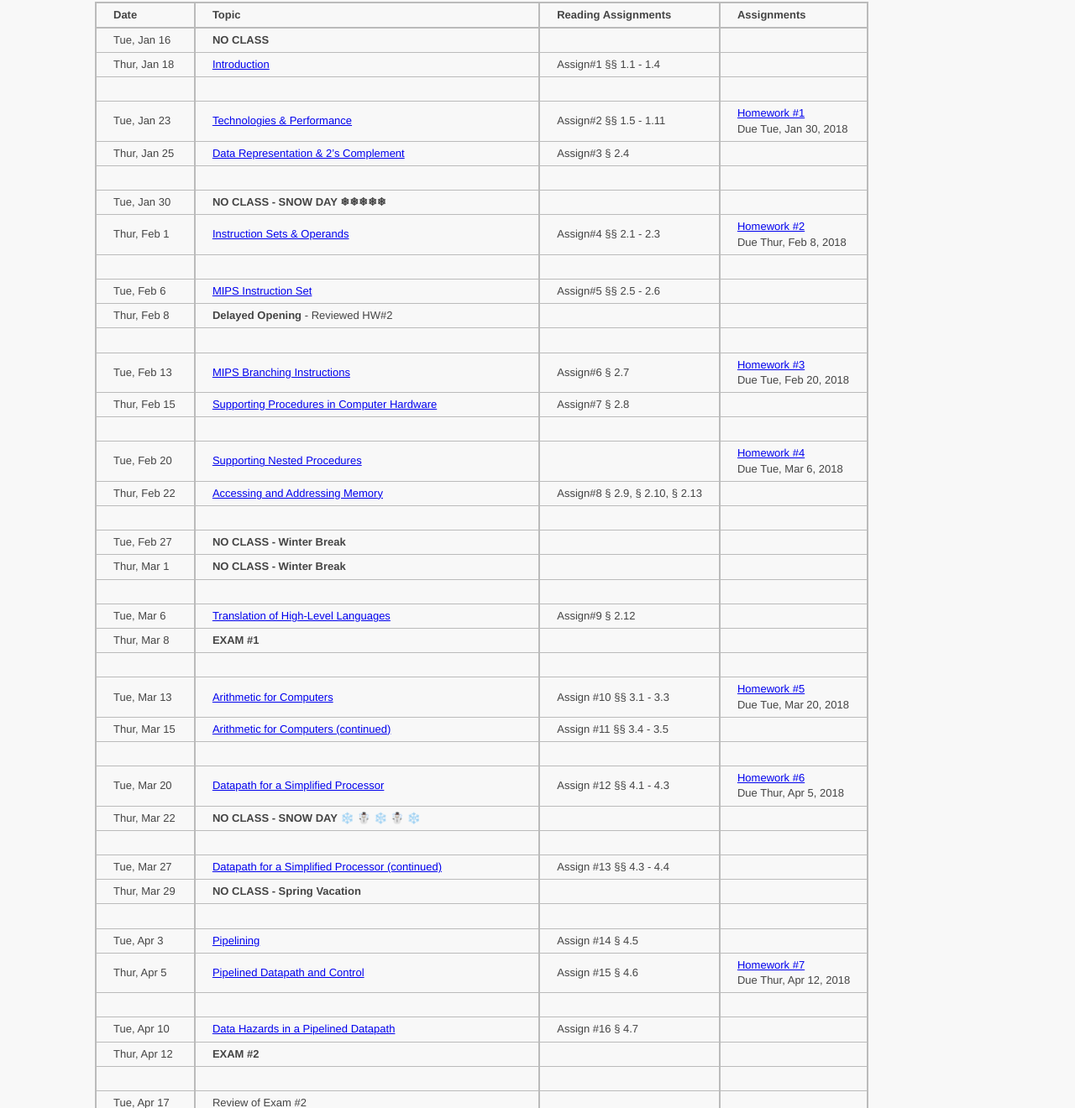
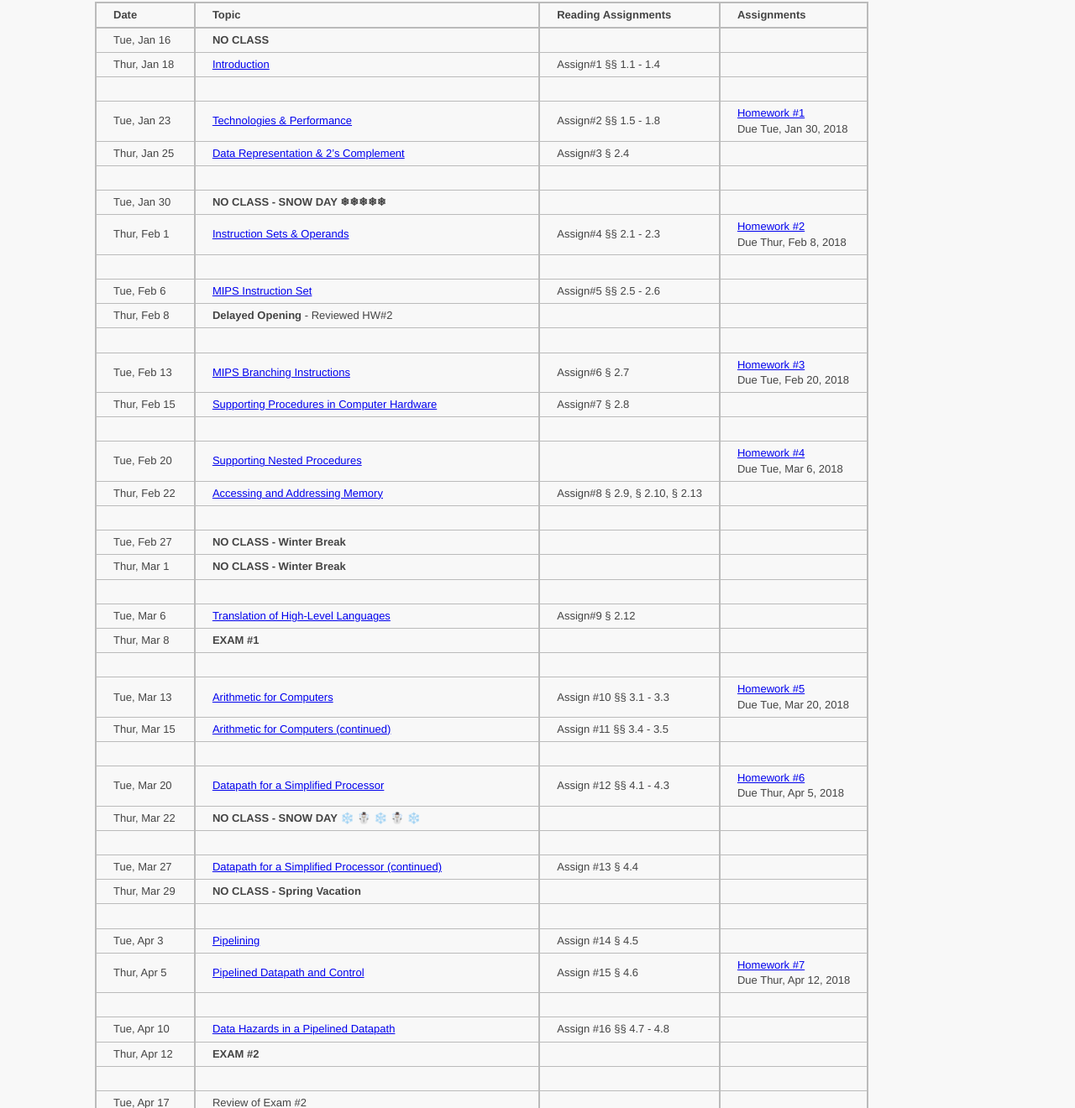
Before and after one commit to ycpcs/ece260-spring2018, a Jekyll site: the page built from schedule_lecture.md, in a window 1280 px wide. Shown: the part 106-1426 px from the top of the page at 84% size. Built offline with Jekyll 4.4.1, drawn with Linux system fonts in a browser that asks for light colours.

Commit message:
updated lecture17

```diff
--- a/schedule_lecture.md
+++ b/schedule_lecture.md
@@ -13,7 +13,7 @@ Additional content will be added as it becomes available throughout the semester
 Tue, Jan 16    |  **NO CLASS**                                                                                                    |                                   |
 Thur, Jan 18   |  [Introduction](lectures/lecture1_introduction.pdf)                                                              |  Assign#1 §§ 1.1 - 1.4            |
 | | |
-Tue, Jan 23    |  [Technologies & Performance](lectures/lecture2_technologies_and_performance.pdf)                                |  Assign#2 §§ 1.5 - 1.11           |  [Homework #1](homework/Homework_Assignment_1.txt) <br> Due Tue, Jan 30, 2018
+Tue, Jan 23    |  [Technologies & Performance](lectures/lecture2_technologies_and_performance.pdf)                                |  Assign#2 §§ 1.5 - 1.8            |  [Homework #1](homework/Homework_Assignment_1.txt) <br> Due Tue, Jan 30, 2018
 Thur, Jan 25   |  [Data Representation & 2's Complement](lectures/lecture3_data_representation_and_2s_complement.pdf)             |  Assign#3 § 2.4                   |
  | | |
 Tue, Jan 30    |  **NO CLASS - SNOW DAY ❄❄❄❄❄**                                                                                   |                                   |
@@ -40,13 +40,13 @@ Thur, Mar 15   |  [Arithmetic for Computers (continued)](lectures/lecture11_Arit
 Tue, Mar 20    |  [Datapath for a Simplified Processor](lectures/lecture12_Datapath_for_a_Simplified_Processor.pdf)               |  Assign #12 §§ 4.1 - 4.3          |  [Homework #6](homework/Homework_Assignment_6.txt) <br> Due Thur, Apr 5, 2018
 Thur, Mar 22   |  **NO CLASS - SNOW DAY  ❄️ ☃️ ❄️ ☃️ ❄️**                                                                      |                                   |
  | | |
-Tue, Mar 27    |  [Datapath for a Simplified Processor (continued)](lectures/lecture12_Datapath_for_a_Simplified_Processor.pdf)   |  Assign #13 §§ 4.3 - 4.4          |
+Tue, Mar 27    |  [Datapath for a Simplified Processor (continued)](lectures/lecture12_Datapath_for_a_Simplified_Processor.pdf)   |  Assign #13 § 4.4          |
 Thur, Mar 29   |  **NO CLASS - Spring Vacation**                                                                                  |                                   |  <!-- Spring Vacation -->
  | | |
 Tue, Apr 3     |  [Pipelining](lectures/lecture13_Pipelining.pdf)                                                                 |  Assign #14 § 4.5                 |
 Thur, Apr 5    |  [Pipelined Datapath and Control](lectures/lecture14_Pipelined_Datapath_and_Control.pdf)                         |  Assign #15 § 4.6                 |  [Homework #7](homework/Homework_Assignment_7.txt) <br> Due Thur, Apr 12, 2018
  | | |
-Tue, Apr 10    |  [Data Hazards in a Pipelined Datapath](lectures/lecture15_Data_and_Control_Hazards_in_a_Pipelined_Datapath.pdf) |  Assign #16 § 4.7                 |
+Tue, Apr 10    |  [Data Hazards in a Pipelined Datapath](lectures/lecture15_Data_and_Control_Hazards_in_a_Pipelined_Datapath.pdf) |  Assign #16 §§ 4.7 - 4.8          |
 Thur, Apr 12   |  **EXAM #2**                                                                                                     |                                   |
  | | |
 Tue, Apr 17    |  Review of Exam #2
```
